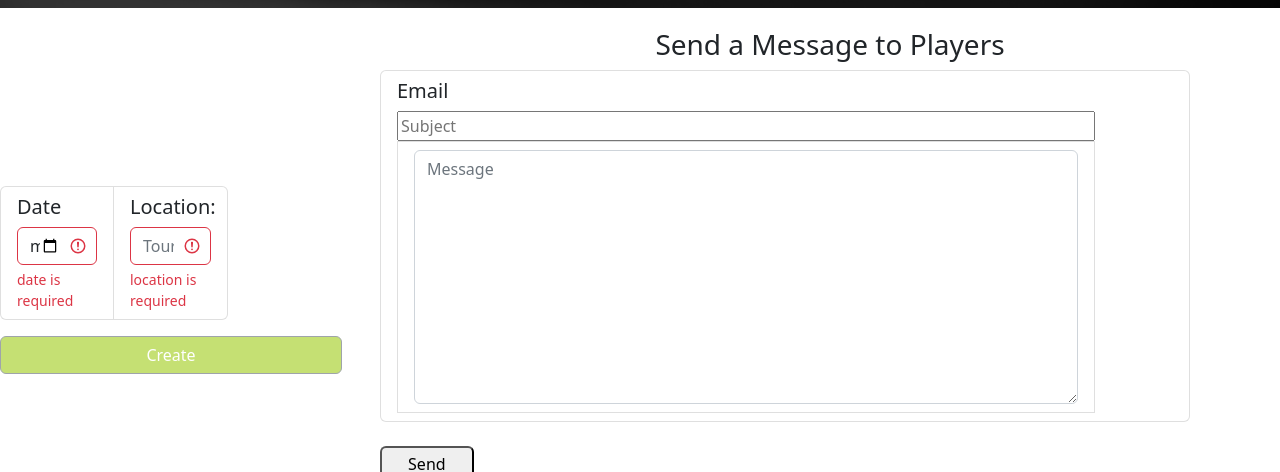
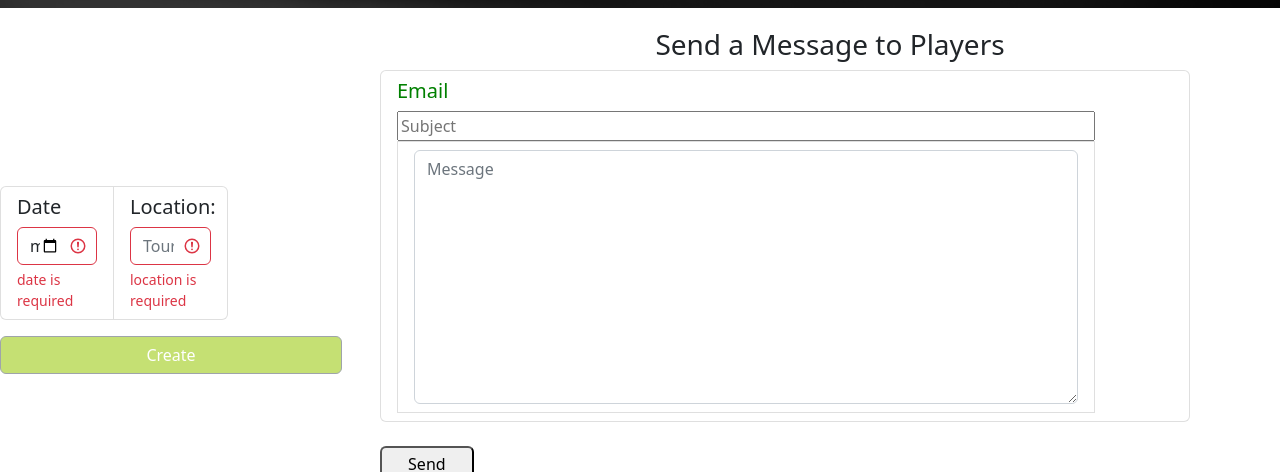
Before and after one commit to Nicrosi/Proyecto-Final, a React (Create React App) app in the folder client/: page /tournament in a window 1280 px wide. Shown: the part 292-764 px from the top of the page. Built offline with nearby package versions, Linux system fonts and the light colour scheme; a web font is replaced by a local one.

Commit message:
refactor(controlPanel_SearchBar_ContactForm)

```diff
--- a/client/src/App.js
+++ b/client/src/App.js
@@ -11,7 +11,7 @@ import { FormUser } from "./components/FormUser/FormUser.jsx";
 import { FormTournament } from "./components/Tournament/FormTournament/FormTournament.jsx";
 import  LogIn  from "./components/LogIn/LogIn.jsx";
 import {FormUserRegister} from "./components/FormUserRegister/FormUserRegister.jsx"
-import ControlPanel from "./components/controlPanel/ControlPanel.jsx";
+import ControlPanel from "./components/controlPanel/ControlPanel/ControlPanel.jsx";
 
 function App() {
   return (
@@ -29,6 +29,7 @@ function App() {
       <Route exact path={"/cpanel"} component={ControlPanel}/>
       <Route exact path={"/SignIn"} component={FormUserRegister}/>
 
+
     </div>
   );
 }
--- a/client/src/components/SearchBar/SearchBar.jsx
+++ b/client/src/components/SearchBar/SearchBar.jsx
@@ -16,13 +16,20 @@ export default function SearchBar() {
   const handleOnChange = function (e) {
     setInput(e.target.value);
   };
-
+  const handleReload = () => {
+    window.location.reload();
+  };
   //si esta en home renderiza el componente de busqueda
   return (
     <div
       className="d-flex justify-content-center"
       style={{ paddingTop: "10px" }}
     >
+      <div>
+        <button type="button" onClick={() => handleReload()}>
+          Refresh{" "}
+        </button>
+      </div>
       <form
         onSubmit={(e) => handleSubmit(e)}
         className="d-flex justify-content-center"
--- a/client/src/components/Tournament/ContactForm/ContactForm.jsx
+++ b/client/src/components/Tournament/ContactForm/ContactForm.jsx
@@ -3,21 +3,18 @@ import { useSelector } from "react-redux";
 import { MailIcon } from "@heroicons/react/solid";
 import emailjs from "@emailjs/browser";
 
-
 export const ContactForm = () => {
   const users = useSelector((state) => state.users);
 
-  console.log("users", users);
   const emails = users.map((el) => el.e_mail);
   const allEmail = [...new Set(emails)];
-  console.log("email", emails);
-  console.log("allemail", allEmail);
+
   const [input, setInput] = useState({
     name: "",
     email: emails.join(", "),
     message: "",
   });
-  console.log("Input", input);
+
   const [status, setStatus] = useState("");
 
   const handleChange = (e) => {
@@ -63,9 +60,7 @@ export const ContactForm = () => {
 
   return (
     <>
-
       <div className="" style={{ minHeight: "10vh", width: "100%" }}>
-
         {status && renderAlert}
         <div
           className="mx-auto hstack justify-content-around"
@@ -76,12 +71,15 @@ export const ContactForm = () => {
               Send a Message to Players
             </h3>
             <ul
-              className="list-group list-group-horizontal mx-auto"
+              className="list-group list-group-horizontal mx-auto bg-gray-900 "
               style={{ width: "100%" }}
             >
-              <li className="list-group-item" style={{ width: "90%" }}>
+              <li
+                className="list-group-item"
+                style={{ width: "90%", color: "green" }}
+              >
                 <div>
-                  <h5 className="card-text">Email</h5>
+                  <h5 className="card-text bg-gray-700 ">Email</h5>
                   <input
                     onChange={(e) => handleChange(e)}
                     label="Subject"
@@ -92,9 +90,11 @@ export const ContactForm = () => {
                   />
 
                   <br />
-          <li className="list-group-item" style={{ width: "90%",  }}>
+                  <li className="list-group-item" style={{ width: "90%" }}>
                     <textarea
-          className="form-control" id="exampleFormControlTextarea1" rows="10"
+                      className="form-control"
+                      id="exampleFormControlTextarea1"
+                      rows="10"
                       onChange={(e) => handleChange(e)}
                       label="Message"
                       name="message"
--- a/client/src/components/controlPanel/ControlCardSponsor.jsx
+++ b/client/src/components/controlPanel/ControlCardSponsor/ControlCardSponsor.jsx
@@ -1,5 +1,5 @@
 import React, { useState } from "react";
-import { getAllSponsors, putSponsor } from "../../redux/actions";
+import { getAllSponsors, putSponsor } from "../../../redux/actions";
 import { useEffect } from "react";
 import { useDispatch } from "react-redux";
 
--- a/client/src/components/controlPanel/ControlCardUsers.jsx
+++ b/client/src/components/controlPanel/ControlCardUsers/ControlCardUsers.jsx
@@ -1,5 +1,5 @@
 import React, { useState } from "react";
-import { getAllUsers, putUsers } from "../../redux/actions";
+import { getAllUsers, putUsers } from "../../../redux/actions";
 import { useEffect } from "react";
 import { useDispatch, useSelector } from "react-redux";
 
--- a/client/src/components/controlPanel/ControlPanel.jsx
+++ b/client/src/components/controlPanel/ControlPanel/ControlPanel.jsx
@@ -1,10 +1,10 @@
-import { getAllSponsors, getAllUsers } from "../../redux/actions";
+import { getAllSponsors, getAllUsers } from "../../../redux/actions";
 import { useEffect } from "react";
 import { useDispatch, useSelector } from "react-redux";
 
-import ControlCardUsers from "./ControlCardUsers";
+import ControlCardUsers from "../ControlCardUsers/ControlCardUsers";
 
-import ControlCardSponsor from "./ControlCardSponsor";
+import ControlCardSponsor from "../ControlCardSponsor/ControlCardSponsor";
 
 
 export default function ControlPanel() {
```
Lines whose indentation alone changed are shown as unchanged.
